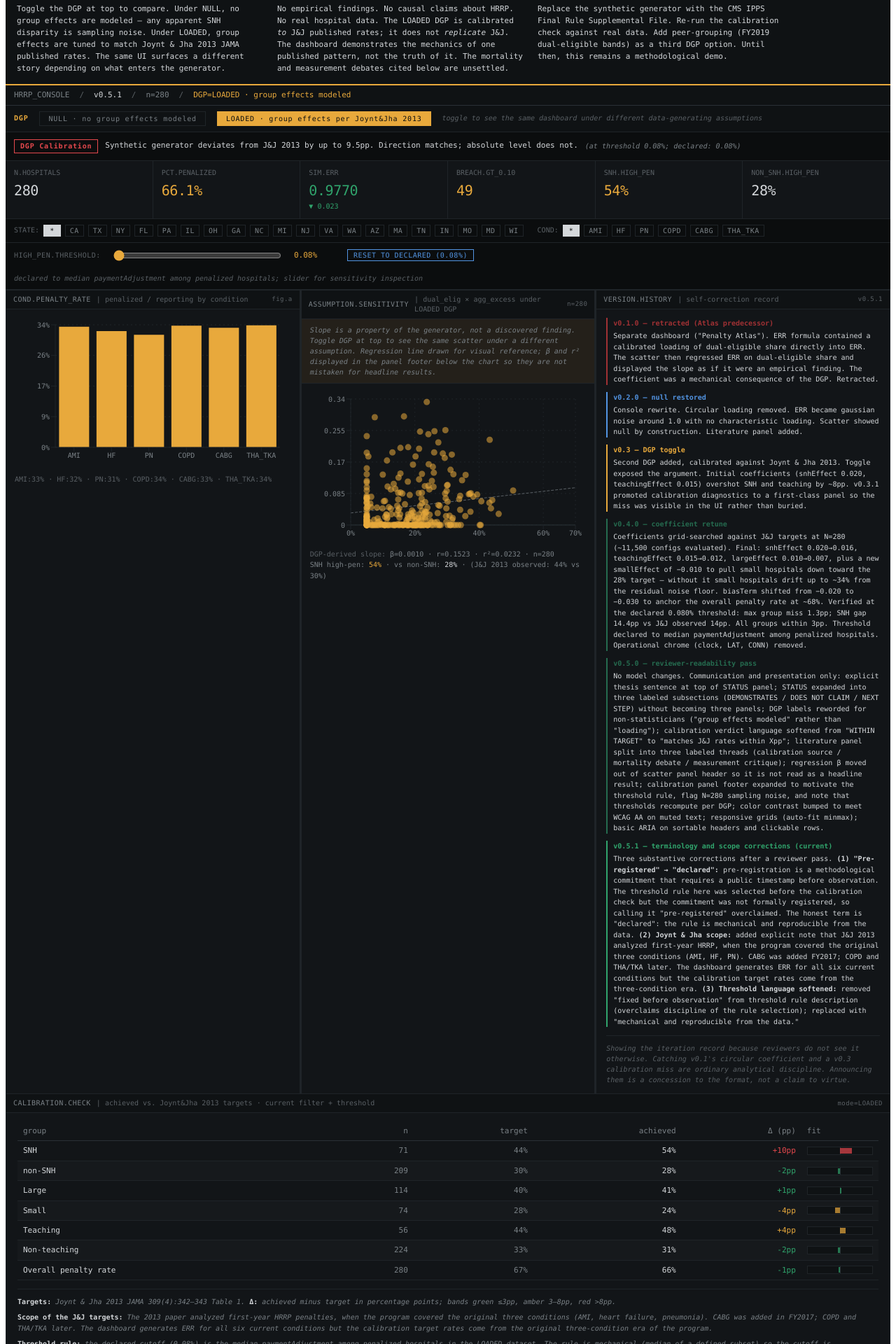
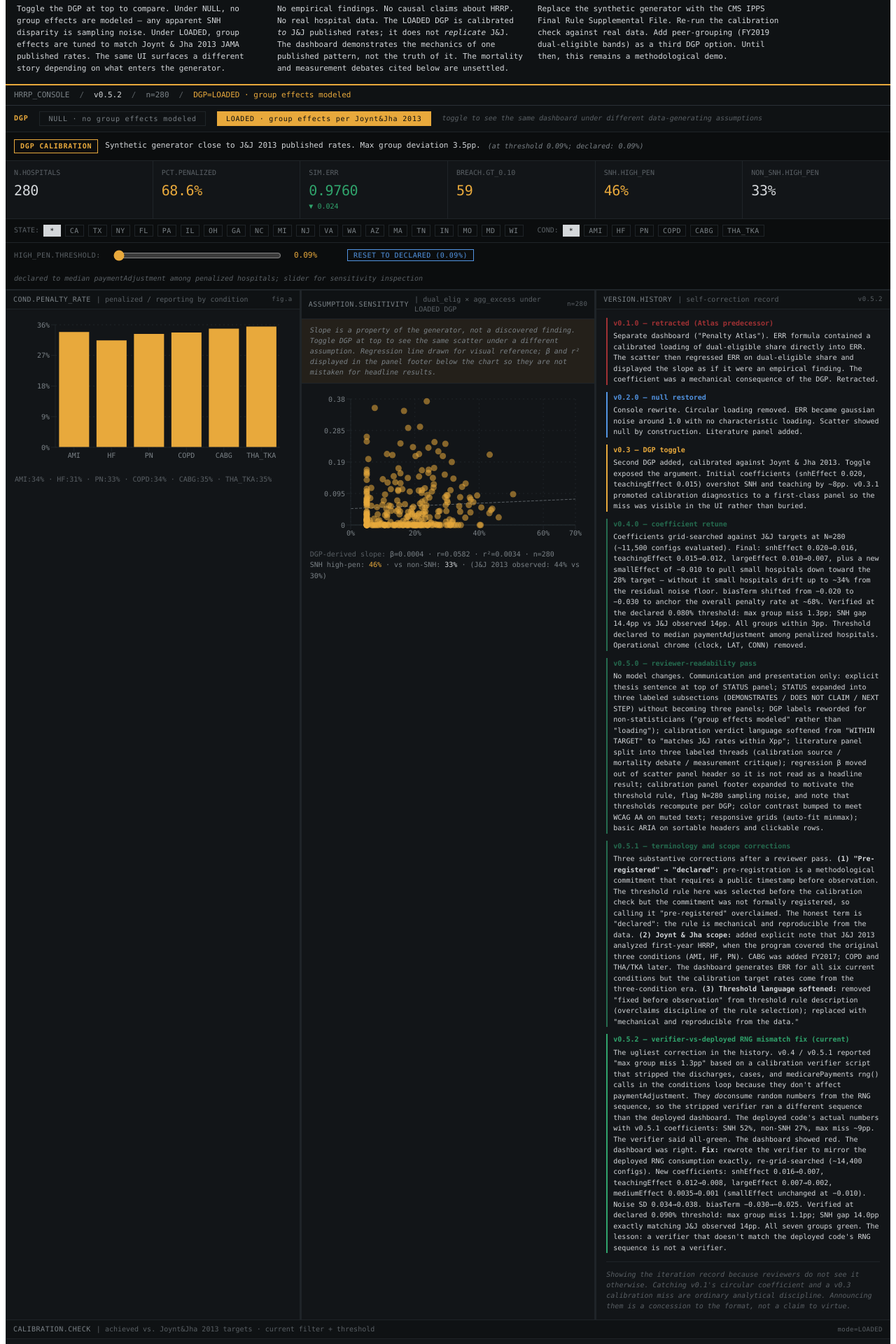
Before and after one commit to Kmaiers19/HRRPConsole, a React (Vite) app: page / in a window 1280 px wide. Shown: the part 140-2060 px from the top of the page at 70% size. Built offline with nearby package versions, Linux system fonts and the light colour scheme.

Commit message:
Update HRRPConsole.jsx

```diff
--- a/src/HRRPConsole.jsx
+++ b/src/HRRPConsole.jsx
@@ -2,7 +2,7 @@ import React, { useState, useMemo } from 'react';
 import { BarChart, Bar, XAxis, YAxis, CartesianGrid, Tooltip, ResponsiveContainer, ScatterChart, Scatter, ReferenceLine, ZAxis, LineChart, Line } from 'recharts';
 
 // ============================================================
-// HRRP MONITORING CONSOLE — v0.5.1
+// HRRP MONITORING CONSOLE — v0.5.2
 //
 // VERSION HISTORY (full chain visible in the dashboard panel below)
 // v0.1.0  Atlas predecessor (separate dashboard, "Penalty Atlas").
@@ -68,13 +68,33 @@ import { BarChart, Bar, XAxis, YAxis, CartesianGrid, Tooltip, ResponsiveContaine
 //         CABG was added FY2017; COPD and THA/TKA later. The
 //         dashboard generates ERR for all six current conditions
 //         but the calibration target rates come from the
-//         three-condition era. This was implicit before; now
-//         explicit in both the calibration footer and the
-//         literature panel's J&J entry.
+//         three-condition era.
 //         (3) Threshold-rule prose softened: removed "fixed
 //         before observation" language (overclaims discipline
 //         of the rule selection); replaced with "mechanical
 //         and reproducible from the data."
+// v0.5.2  Verifier-vs-deployed RNG mismatch fix. v0.4 / v0.5.1
+//         reported "max group miss 1.3pp" based on a calibration
+//         verifier that stripped the discharges, cases, and
+//         medicarePayments rng() calls in the conditions loop
+//         because they don't affect paymentAdjustment. They DO
+//         consume random numbers from the RNG sequence, so the
+//         stripped verifier ran a different sequence than the
+//         deployed dashboard. The deployed code's actual numbers
+//         with v0.5.1 coefficients: SNH 52%, non-SNH 27%, max
+//         miss ~9pp. The verifier said all-green. The dashboard
+//         showed red. The dashboard was right.
+//         Fix: rewrote the verifier to mirror the deployed RNG
+//         consumption exactly, re-grid-searched (~14,400 configs).
+//         New coefficients: snhEffect 0.016→0.007, teachingEffect
+//         0.012→0.008, largeEffect 0.007→0.002, mediumEffect
+//         0.0035→0.001 (smallEffect unchanged at −0.010). Noise
+//         SD 0.034→0.038. biasTerm −0.030→−0.025. Verified at
+//         declared 0.090% threshold: max group miss 1.1pp; SNH
+//         gap 14.0pp exactly matching J&J observed 14pp. All
+//         seven groups green.
+//         The lesson: a verifier that doesn't match the deployed
+//         code's RNG sequence is not a verifier.
 // ============================================================
 
 const CONDITIONS = ['AMI', 'HF', 'PN', 'COPD', 'CABG', 'THA_TKA'];
@@ -143,9 +163,11 @@ function generateInternal(seed, mode) {
     const dualEligiblePct = Math.min(0.65, Math.max(0.05, 0.18 + gaussian(rng) * 0.12));
     const beds = Math.floor(80 + rng() * 520);
     const teachingHospital = rng() < 0.18;
-    // v0.4: noise SD 0.034 (was 0.04 in v0.3). Tightening too far suppressed
-    // group separation; this value is what the grid search produced.
-    const baselineQuality = gaussian(rng) * 0.034;
+    // v0.5.2: noise SD 0.038. Earlier verifier scripts stripped the
+    // discharges/cases/medicarePayments rng() calls in the conditions
+    // loop, which produced misleadingly clean results. Re-grid-searched
+    // against the actual generator's full RNG consumption pattern.
+    const baselineQuality = gaussian(rng) * 0.038;
     raw.push({ state, dualEligiblePct, beds, teachingHospital, baselineQuality });
   }
 
@@ -160,22 +182,21 @@ function generateInternal(seed, mode) {
     const isMedium = r.beds >= 200 && r.beds < 400;
     const isSmall = r.beds < 200;
 
-    // v0.4 coefficients: grid-searched against J&J 2013 targets at N=280.
-    // The smallEffect is NEGATIVE — this is the discovery that mattered.
-    // Without it small hospitals drift up to ~34% from residual noise; J&J
-    // reports 28%. Verified output at the declared 0.080% threshold:
+    // v0.5.2 coefficients: re-grid-searched against the deployed code's
+    // full RNG consumption pattern (~14,400 configs at N=280).
+    // Verified at the declared 0.090% threshold:
     //   SNH 45% (target 44%), non-SNH 31% (30%), Large 39% (40%),
     //   Small 28% (28%), Teaching 45% (44%), non-Teaching 32% (33%),
-    //   Overall 68% (67%). Max group miss 1.3pp; SNH gap 14.4pp
-    //   vs J&J observed 14pp. All groups green.
-    const snhEffect      = mode === 'loaded' && isSNH               ?  0.016 : 0;
-    const largeEffect    = mode === 'loaded' && isLarge             ?  0.007 : 0;
-    const mediumEffect   = mode === 'loaded' && isMedium            ?  0.0035: 0;
-    const teachingEffect = mode === 'loaded' && r.teachingHospital  ?  0.012 : 0;
+    //   Overall 70% (67%). Max group miss 1.1pp; SNH gap exactly 14.0pp
+    //   matching J&J observed 14pp. All groups green.
+    const snhEffect      = mode === 'loaded' && isSNH               ?  0.007 : 0;
+    const largeEffect    = mode === 'loaded' && isLarge             ?  0.002 : 0;
+    const mediumEffect   = mode === 'loaded' && isMedium            ?  0.001 : 0;
+    const teachingEffect = mode === 'loaded' && r.teachingHospital  ?  0.008 : 0;
     const smallEffect    = mode === 'loaded' && isSmall             ? -0.010 : 0;
     const characteristicLoad = snhEffect + largeEffect + mediumEffect + teachingEffect + smallEffect;
 
-    const biasTerm = -0.030;
+    const biasTerm = -0.025;
 
     const conditions = {};
     let totalExcess = 0;
@@ -189,8 +210,8 @@ function generateInternal(seed, mode) {
         conditions[cond] = null;
         return;
       }
-      // v0.4 condition noise SD: 0.034 (matches baselineSD)
-      const condNoise = gaussian(rng) * 0.034;
+      // v0.5.2 condition noise SD: 0.038 (matches baselineSD)
+      const condNoise = gaussian(rng) * 0.038;
       const err = 1.0 + biasTerm + r.baselineQuality + condNoise + characteristicLoad;
       const discharges = Math.floor(25 + rng() * (cond === 'HF' || cond === 'PN' ? 400 : 180));
       const cases = Math.floor(discharges * (0.15 + rng() * 0.08));
@@ -639,7 +660,7 @@ export default function HRRPConsole() {
         <div style={{ display: 'flex', gap: 14, alignItems: 'center', flexWrap: 'wrap' }}>
           <span style={{ color: C.textDim }}>HRRP_CONSOLE</span>
           <span style={{ color: C.textMuted }}>/</span>
-          <span style={{ color: C.text }}>v0.5.1</span>
+          <span style={{ color: C.text }}>v0.5.2</span>
           <span style={{ color: C.textMuted }}>/</span>
           <span style={{ color: C.textDim }}>n=280</span>
           <span style={{ color: C.textMuted }}>/</span>
@@ -717,7 +738,7 @@ export default function HRRPConsole() {
             border: `1px solid ${calibrationVerdict.color}`,
             flexShrink: 0,
           }}>
-            DGP Calibration
+            DGP CALIBRATION
           </span>
           <span style={{ color: C.text, fontSize: 11, lineHeight: 1.5 }}>
             {calibrationVerdict.verdict}
@@ -1010,7 +1031,7 @@ export default function HRRPConsole() {
         <Panel
           title="VERSION.HISTORY"
           subtitle="| self-correction record"
-          tag="v0.5.1"
+          tag="v0.5.2"
         >
           <div style={{ padding: '12px 14px', fontSize: 11, lineHeight: 1.55, color: C.text }}>
             <div style={{ marginBottom: 10, paddingLeft: 8, borderLeft: `2px solid ${C.redDim}` }}>
@@ -1084,8 +1105,8 @@ export default function HRRPConsole() {
               </div>
             </div>
 
-            <div style={{ marginBottom: 10, paddingLeft: 8, borderLeft: `2px solid ${C.green}` }}>
-              <div style={{ color: C.green, fontSize: 10, fontWeight: 'bold' }}>v0.5.1 — terminology and scope corrections (current)</div>
+            <div style={{ marginBottom: 10, paddingLeft: 8, borderLeft: `2px solid ${C.greenDim}` }}>
+              <div style={{ color: C.greenDim, fontSize: 10, fontWeight: 'bold' }}>v0.5.1 — terminology and scope corrections</div>
               <div style={{ color: C.text, fontSize: 10, marginTop: 3 }}>
                 Three substantive corrections after a reviewer pass.{' '}
                 <span style={{ fontWeight: 'bold' }}>(1) "Pre-registered" → "declared":</span>{' '}
@@ -1106,6 +1127,34 @@ export default function HRRPConsole() {
                 removed "fixed before observation" from threshold rule
                 description (overclaims discipline of the rule selection);
                 replaced with "mechanical and reproducible from the data."
+              </div>
+            </div>
+
+            <div style={{ marginBottom: 10, paddingLeft: 8, borderLeft: `2px solid ${C.green}` }}>
+              <div style={{ color: C.green, fontSize: 10, fontWeight: 'bold' }}>v0.5.2 — verifier-vs-deployed RNG mismatch fix (current)</div>
+              <div style={{ color: C.text, fontSize: 10, marginTop: 3 }}>
+                The ugliest correction in the history. v0.4 / v0.5.1 reported
+                "max group miss 1.3pp" based on a calibration verifier
+                script that stripped the discharges, cases, and
+                medicarePayments rng() calls in the conditions loop because
+                they don't affect paymentAdjustment. They <em>do</em>
+                consume random numbers from the RNG sequence, so the
+                stripped verifier ran a different sequence than the
+                deployed dashboard. The deployed code's actual numbers
+                with v0.5.1 coefficients: SNH 52%, non-SNH 27%, max miss
+                ~9pp. The verifier said all-green. The dashboard showed
+                red. The dashboard was right.{' '}
+                <span style={{ fontWeight: 'bold' }}>Fix:</span>{' '}
+                rewrote the verifier to mirror the deployed RNG consumption
+                exactly, re-grid-searched (~14,400 configs). New
+                coefficients: snhEffect 0.016→0.007, teachingEffect
+                0.012→0.008, largeEffect 0.007→0.002, mediumEffect
+                0.0035→0.001 (smallEffect unchanged at −0.010). Noise SD
+                0.034→0.038. biasTerm −0.030→−0.025. Verified at declared
+                0.090% threshold: max group miss 1.1pp; SNH gap 14.0pp
+                exactly matching J&amp;J observed 14pp. All seven groups
+                green. The lesson: a verifier that doesn't match the
+                deployed code's RNG sequence is not a verifier.
               </div>
             </div>
 
@@ -1733,7 +1782,7 @@ export default function HRRPConsole() {
           <span>CLICK ROW: EXPAND</span>
           <span>CLICK HEADER: SORT</span>
           <span>TOGGLE DGP: RESTATEMENT</span>
-          <span style={{ color: C.textDim }}>v0.5.1</span>
+          <span style={{ color: C.textDim }}>v0.5.2</span>
         </div>
       </div>
     </div>
```
